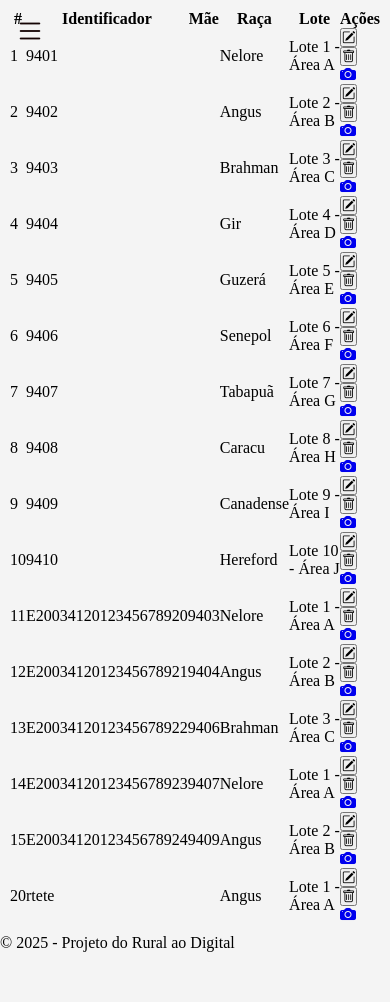
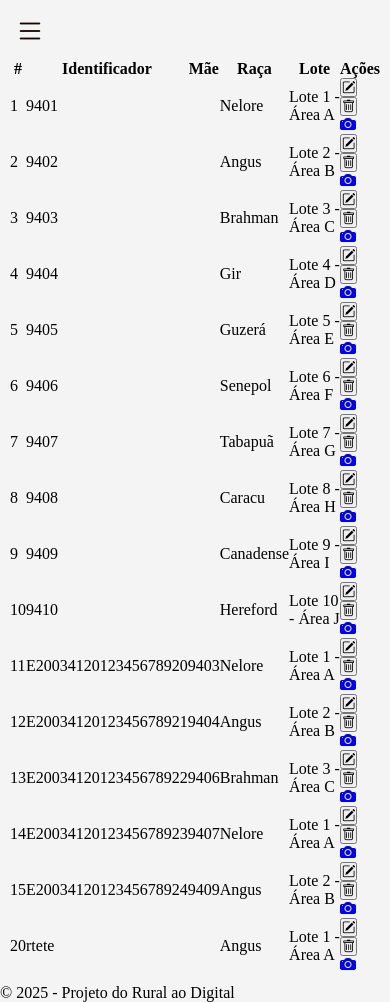
Before and after one commit to profAlbertoAyres/Fazenda3A, a PHP site: page /menuH/index.html in a window 390 px wide. Before the commit the page ends 952 px from the top, so only its background shows below. Run offline with PHP 8.4, Linux system fonts and the light colour scheme.

Commit message:
Arrumando o conteúdo

```diff
--- a/menuH/css/menu-h.css
+++ b/menuH/css/menu-h.css
@@ -147,4 +147,8 @@ table {
     main > div {
         padding: 10px;
     }
+
+    .conteudo{
+        margin-top: 50px;
+    }
 }
--- a/menuH/index.html
+++ b/menuH/index.html
@@ -27,7 +27,7 @@
                 <li><a href="contato.html">Contato</a></li>
             </ul>
         </nav>
-        <div class="coteudo">
+        <div class="conteudo">
 
 
             <table class="table table-striped table-primary table-hover">
```
